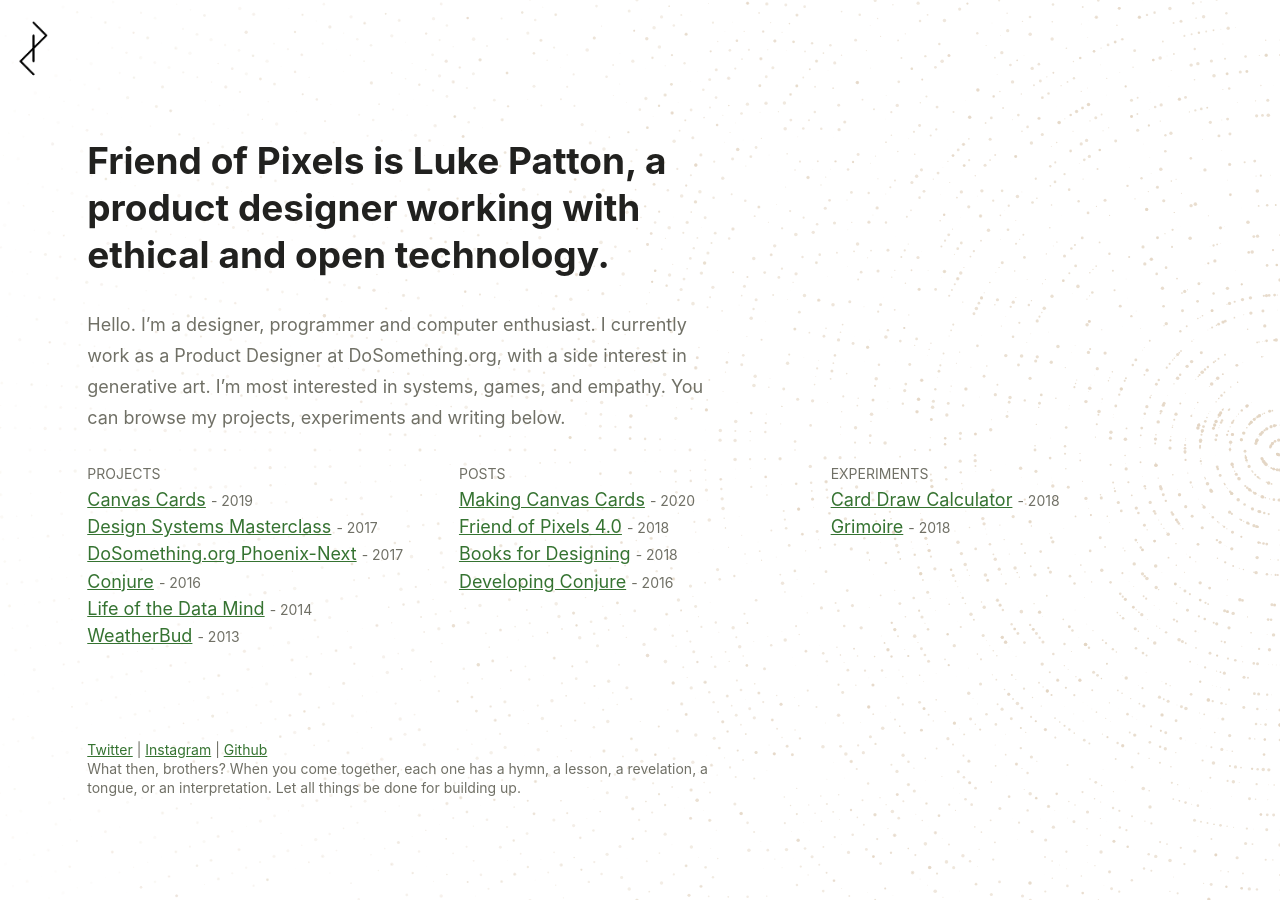
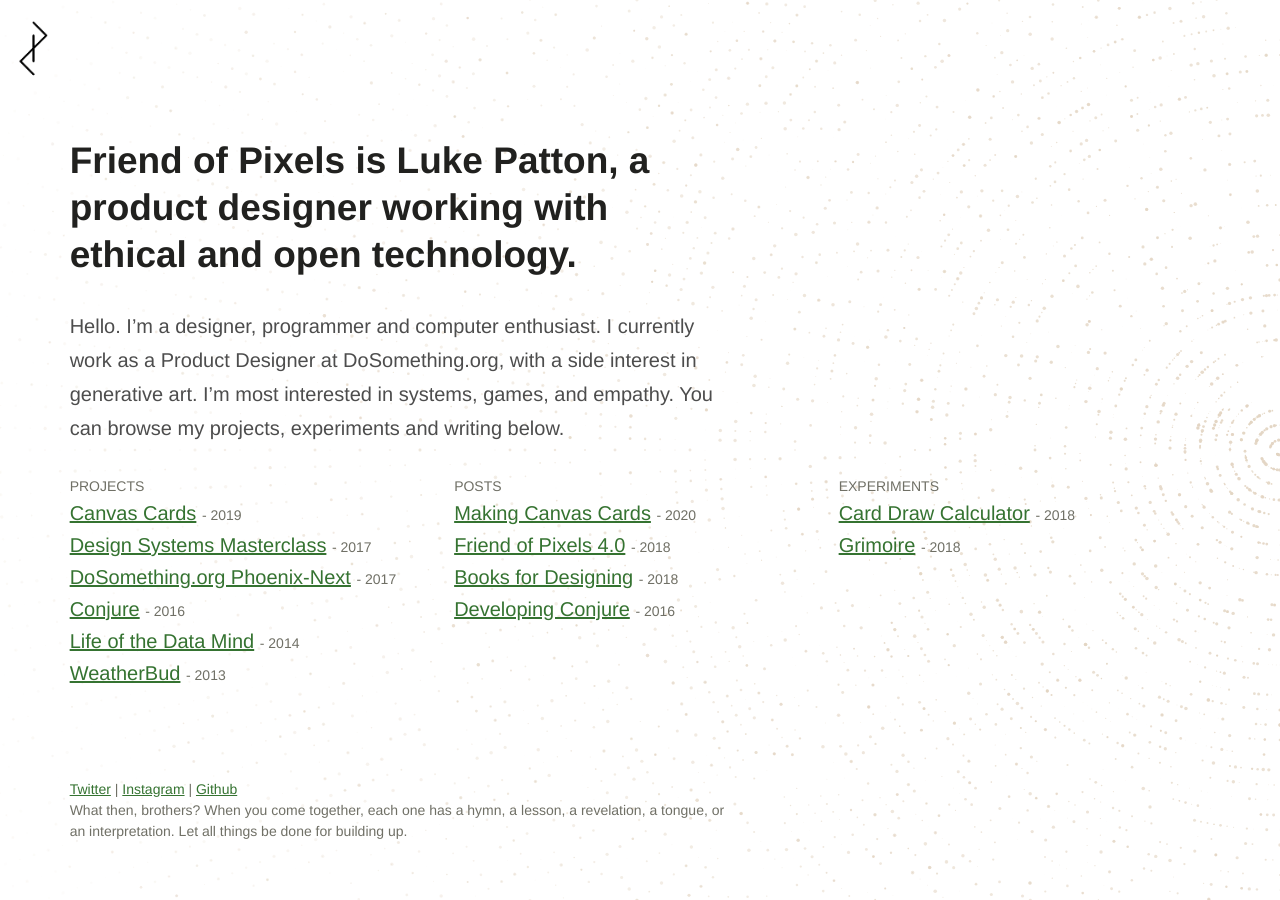
Before and after one commit to lkpttn/lkpttn.github.io, a Jekyll site: the page built from index.md, in a window 1280 px wide. Built offline with Jekyll 4.4.1, drawn with Linux system fonts in a browser that asks for light colours; some web fonts are replaced.

Commit message:
Grid and font updates

```diff
--- a/assets/style.css
+++ b/assets/style.css
@@ -1,16 +1,56 @@
+@font-face {
+  font-family: 'Konsole Regular';
+  src: local('Konsole0.4'),
+    url('https://lkpttn-font-server.s3.amazonaws.com/konsole/Konsole0.4-Regular.woff2')
+      format('woff2'),
+    url('https://lkpttn-font-server.s3.amazonaws.com/konsole/Konsole0.4-Regular.woff')
+      format('woff');
+  font-weight: normal;
+  font-style: normal;
+}
+
+@font-face {
+  font-family: 'Konsole Bold';
+  src: url('https://lkpttn-font-server.s3.amazonaws.com/konsole/Konsole0.4-Bold.woff2')
+      format('woff2'),
+    url('https://lkpttn-font-server.s3.amazonaws.com/konsole/Konsole0.4-Bold.woff')
+      format('woff');
+  font-weight: bold;
+  font-style: normal;
+}
+
+@font-face {
+  font-family: 'Konsole Compact Bold';
+  src: url('https://lkpttn-font-server.s3.amazonaws.com/konsole/Konsole0.4-CompactBold.woff2')
+      format('woff2'),
+    url('https://lkpttn-font-server.s3.amazonaws.com/konsole/Konsole0.4-CompactBold.woff')
+      format('woff');
+  font-weight: bold;
+  font-style: normal;
+}
+
+@font-face {
+  font-family: 'Konsole Expanded Bold';
+  src: url('https://lkpttn-font-server.s3.amazonaws.com/konsole/Konsole0.4-ExpandedBold.woff2')
+      format('woff2'),
+    url('https://lkpttn-font-server.s3.amazonaws.com/konsole/Konsole0.4-ExpandedBold.woff')
+      format('woff');
+  font-weight: bold;
+  font-style: normal;
+}
+
 html {
   font-size: 1em;
 }
 
 body {
   background: #fff;
-  font-family: -apple-system, BlinkMacSystemFont, 'Segoe UI', Roboto, Oxygen,
-    Ubuntu, Cantarell, 'Open Sans', 'Helvetica Neue', sans-serif;
+  font-family: 'Konsole Regular', 'Helvetica Neue', sans-serif;
   font-weight: 400;
   font-style: normal;
   line-height: 1.45rem;
-  color: #707066;
-  font-size: 1.125em;
+  color: #4d4d4d;
+  font-size: 20px;
 }
 
 p,
@@ -24,7 +64,7 @@
 
 /* Text */
 p {
-  line-height: 31px;
+  line-height: 34px;
 }
 
 strong {
@@ -35,6 +75,7 @@
 h2,
 h3,
 h4 {
+  font-family: 'Konsole Bold', 'Helvetica Neue', sans-serif;
   margin: 1em 0 0.5em;
   font-weight: 700;
   font-style: normal;
@@ -42,6 +83,7 @@
 }
 
 h1 {
+  font-family: 'Konsole Expanded Bold', 'Helvetica Neue', sans-serif;
   font-size: 37px;
   line-height: 58px;
   margin-bottom: 31px;
@@ -60,6 +102,7 @@
 }
 
 h4 {
+  font-family: 'Konsole Compact Bold', 'Helvetica Neue', sans-serif;
   font-size: 18px;
   line-height: 31px;
   margin-bottom: 7px;
@@ -80,7 +123,7 @@
 small,
 .font-small {
   font-size: 14px;
-  line-height: 19px;
+  line-height: 21px;
   color: #707066;
 }
 
@@ -183,7 +226,7 @@
       minmax(1.25rem, 5.20833rem)
     )
     [content-end] minmax(1.25rem, 1fr) [edge-end];
-  grid-column-gap: 0.75%;
+  grid-column-gap: 1%;
 }
 
 .container > * {
@@ -207,12 +250,18 @@
 }
 
 .column {
-  grid-row-start: 2;
-  grid-column: span 4;
+  grid-column: content-start / content-end;
 }
 
-.projects {
-  grid-column: 2 / span 4;
+@media (min-width: 500px) {
+  .column {
+    grid-row-start: 2;
+    grid-column: span 4;
+  }
+
+  .projects {
+    grid-column: 2 / span 4;
+  }
 }
 
 .list {
@@ -240,7 +289,7 @@
 }
 
 .list-columns li {
-  margin-bottom: 4px;
+  margin-bottom: 8px;
 }
 
 .navigation {
```
Also changed, not shown: _layouts/home.html (+3 -20 lines).
